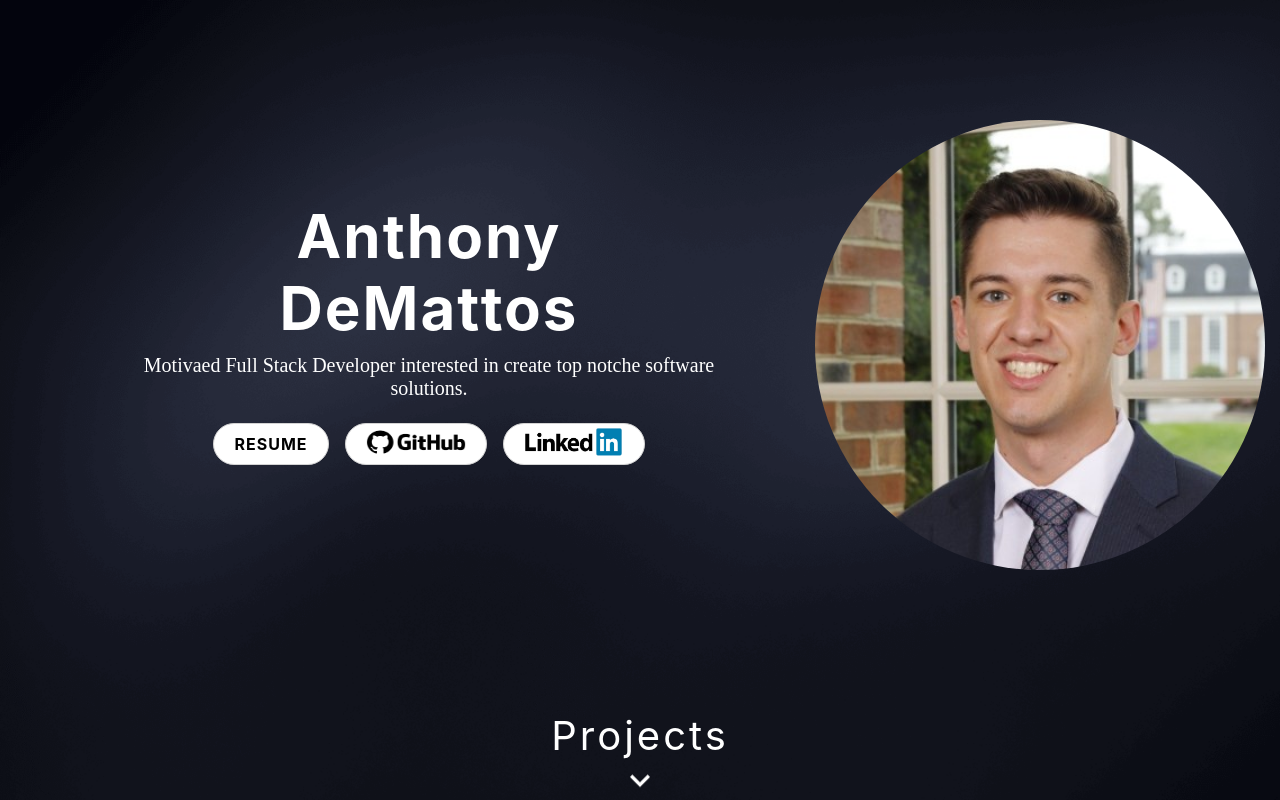
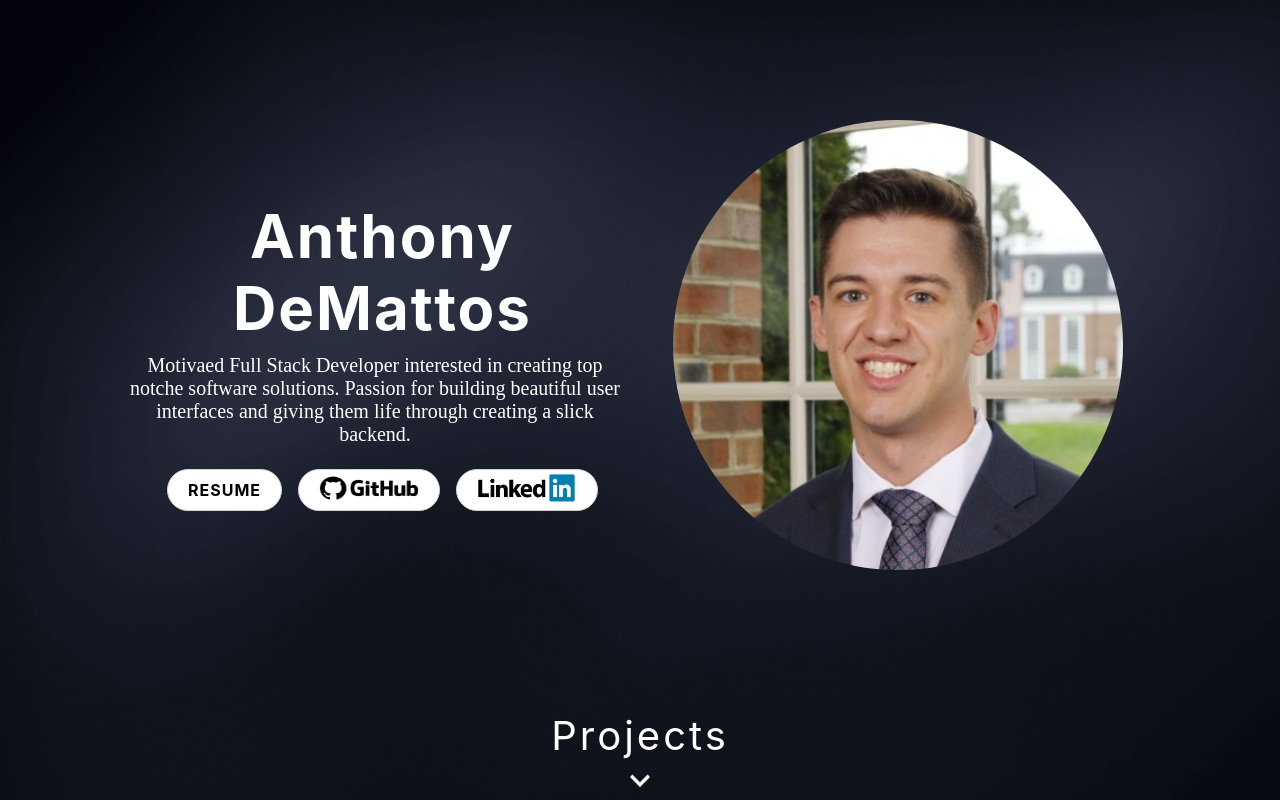
Before and after one commit to demattosanthony/portfolioWebsite, a React (Create React App) app: page / in a window 1280 px wide. Shown: the top 800 px of the page. Built offline with nearby package versions, Linux system fonts and the light colour scheme.

Commit message:
fixed minor issues

```diff
--- a/public/index.html
+++ b/public/index.html
@@ -9,7 +9,7 @@
       name="description"
       content="Web site created using create-react-app"
     />
-    <link rel="apple-touch-icon" href="%PUBLIC_URL%/logo192.png" />
+    <link rel="apple-touch-icon" href="%PUBLIC_URL%/apdavatar75x75.png" />
     <!--
       manifest.json provides metadata used when your web app is installed on a
       user's mobile device or desktop. See https://developers.google.com/web/fundamentals/web-app-manifest/
--- a/src/components/Home.js
+++ b/src/components/Home.js
@@ -8,8 +8,9 @@ function Home() {
         <MetaData>
           <Name>Anthony DeMattos</Name>
           <Description>
-            Motivaed Full Stack Developer interested in create top notche
-            software solutions.
+            Motivaed Full Stack Developer interested in creating top notche
+            software solutions. Passion for building beautiful user interfaces
+            and giving them life through creating a slick backend.
           </Description>
           <Buttons>
             <ResumeBtn>
@@ -79,9 +80,8 @@ const Content = styled.div`
 
 const MetaData = styled.div`
   padding-top: 25vh;
-  padding-left: 10vw;
-  width: 700px;
-
+  /* padding-left: 10vw; */
+  width: 50%;
   display: flex;
   flex-direction: column;
 
@@ -110,6 +110,8 @@ const Description = styled.div`
   padding-top: 10px;
   font-size: 20px;
   color: white;
+  width: 500px;
+
   font-family: -apple-system-body;
 `;
 
@@ -178,10 +180,12 @@ const LinkedInBtn = styled(GitHubBtn)`
 
 const ProfileImg = styled.div`
   padding-top: 15vh;
-  padding-left: 100px;
+  /* padding-left: 100px; */
   overflow: hidden;
   display: flex;
   justify-content: center;
+  width: 50%;
+  align-items: center;
 
   img {
     height: 450px;
@@ -201,6 +205,7 @@ const ProfileImg = styled.div`
       margin-left: 0px;
       padding-top: 20px;
       padding-left: 0px;
+      width: 100%;
 
       img {
         height: 300px;
--- a/src/components/Perspective/PerDescription.js
+++ b/src/components/Perspective/PerDescription.js
@@ -9,7 +9,7 @@ function PerDescription() {
       <br />
       <br />
       The goal of this project was to gain experiance building/deploying a full
-      stack mobile and web application that provide purpose to end users.
+      stack mobile and web application that provides purpose to end users.
       <br />
       <br />
       <h2>Technologies:</h2>
--- a/src/components/Project.js
+++ b/src/components/Project.js
@@ -73,6 +73,10 @@ const Description = styled.div`
     padding: 0px;
     margin: 0px;
   }
+
+  @media (max-width: 768) {
+    width: 400px;
+  }
 `;
 
 const Links = styled.div`
```
